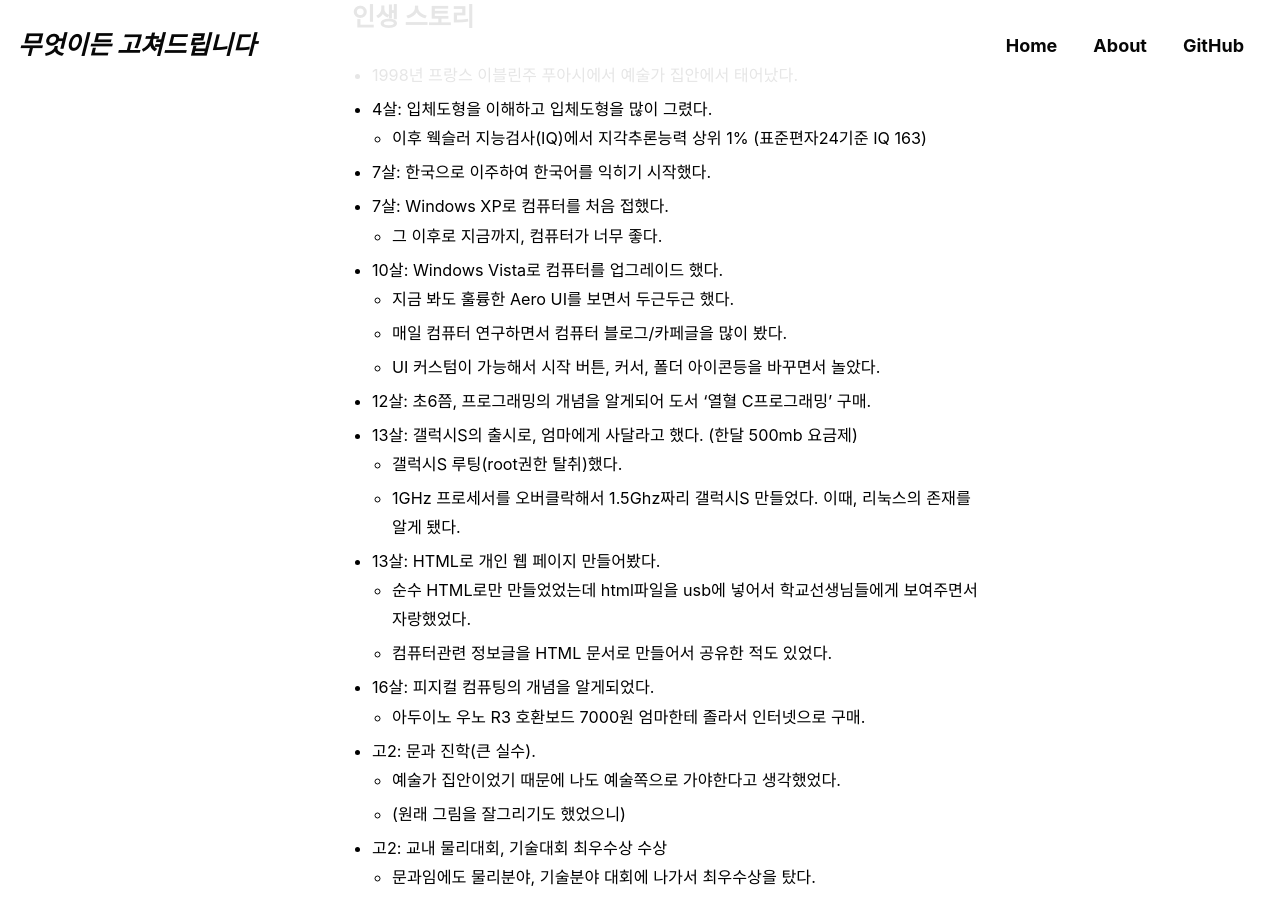
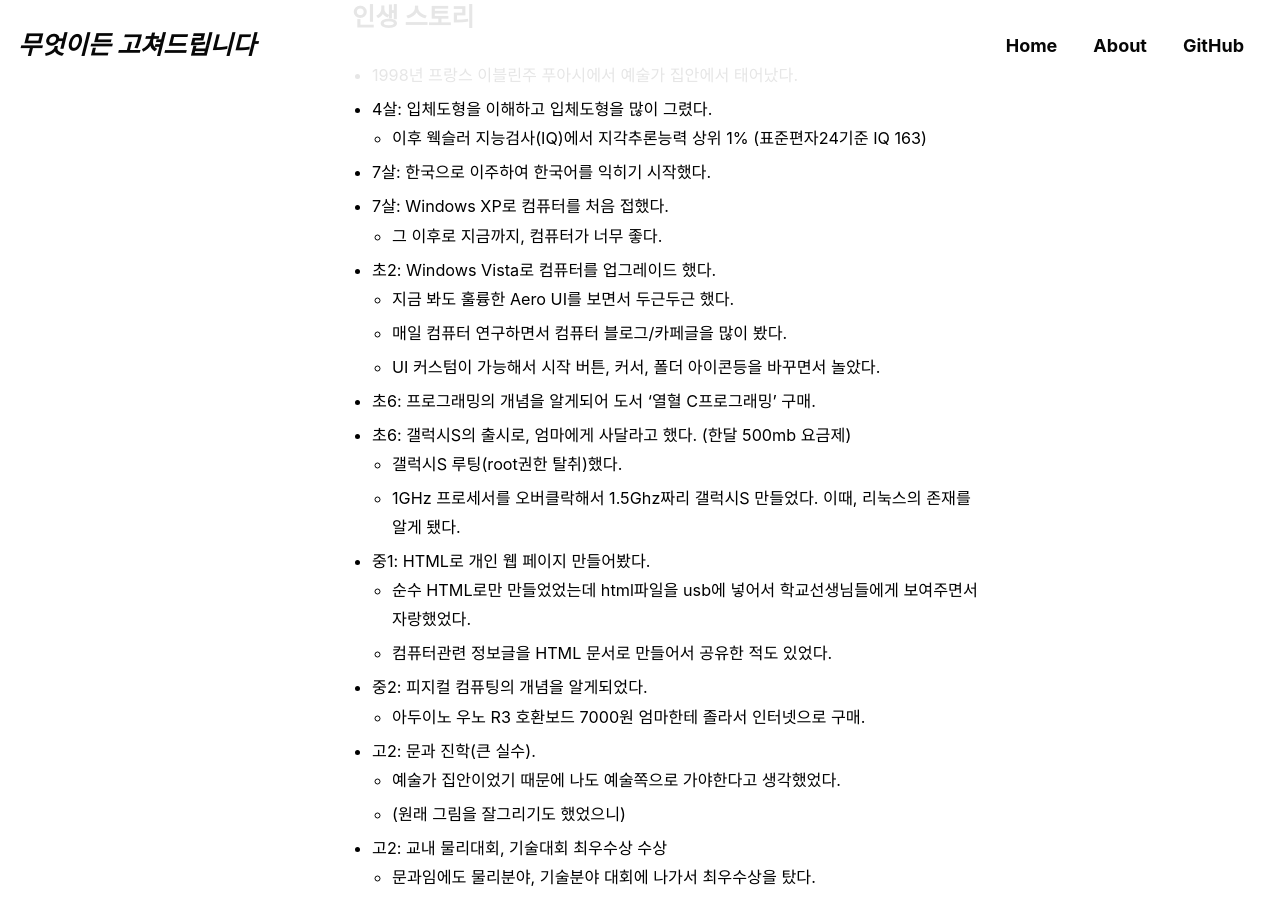
Before and after one commit to jeekpark/jeekpark.github.io, a Jekyll site: the page built from _pages/about.md, in a window 1280 px wide and 900 px high, scrolled down 219 px. Built offline with Jekyll 4.4.1, drawn with Linux system fonts in a browser that asks for light colours; cached includes are drawn as plain includes; some web fonts are replaced.

Commit message:
Update: 2024-09-20

```diff
--- a/_pages/about.md
+++ b/_pages/about.md
@@ -13,18 +13,18 @@ comments: false
 - 7살: 한국으로 이주하여 한국어를 익히기 시작했다.
 - 7살: Windows XP로 컴퓨터를 처음 접했다.
     - 그 이후로 지금까지, 컴퓨터가 너무 좋다.
-- 10살: Windows Vista로 컴퓨터를 업그레이드 했다.
+- 초2: Windows Vista로 컴퓨터를 업그레이드 했다.
     - 지금 봐도 훌륭한 Aero UI를 보면서 두근두근 했다.
     - 매일 컴퓨터 연구하면서 컴퓨터 블로그/카페글을 많이 봤다.
     - UI 커스텀이 가능해서 시작 버튼, 커서, 폴더 아이콘등을 바꾸면서 놀았다.
-- 12살: 초6쯤, 프로그래밍의 개념을 알게되어 도서 '열혈 C프로그래밍' 구매.
-- 13살: 갤럭시S의 출시로, 엄마에게 사달라고 했다. (한달 500mb 요금제)
+- 초6: 프로그래밍의 개념을 알게되어 도서 '열혈 C프로그래밍' 구매.
+- 초6: 갤럭시S의 출시로, 엄마에게 사달라고 했다. (한달 500mb 요금제)
     - 갤럭시S 루팅(root권한 탈취)했다.
     - 1GHz 프로세서를 오버클락해서 1.5Ghz짜리 갤럭시S 만들었다. 이때, 리눅스의 존재를 알게 됐다.
-- 13살: HTML로 개인 웹 페이지 만들어봤다.
+- 중1: HTML로 개인 웹 페이지 만들어봤다.
     - 순수 HTML로만 만들었었는데 html파일을 usb에 넣어서 학교선생님들에게 보여주면서 자랑했었다.
     - 컴퓨터관련 정보글을 HTML 문서로 만들어서 공유한 적도 있었다.
-- 16살: 피지컬 컴퓨팅의 개념을 알게되었다.
+- 중2: 피지컬 컴퓨팅의 개념을 알게되었다.
     - 아두이노 우노 R3 호환보드 7000원 엄마한테 졸라서 인터넷으로 구매.
 - 고2: 문과 진학(큰 실수).
     - 예술가 집안이었기 때문에 나도 예술쪽으로 가야한다고 생각했었다.
```
